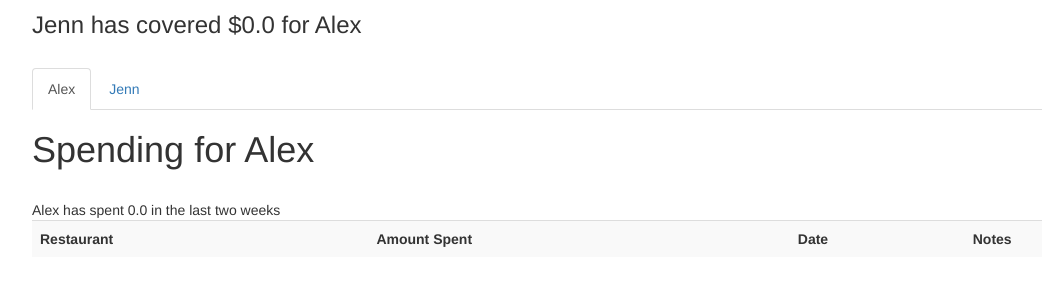
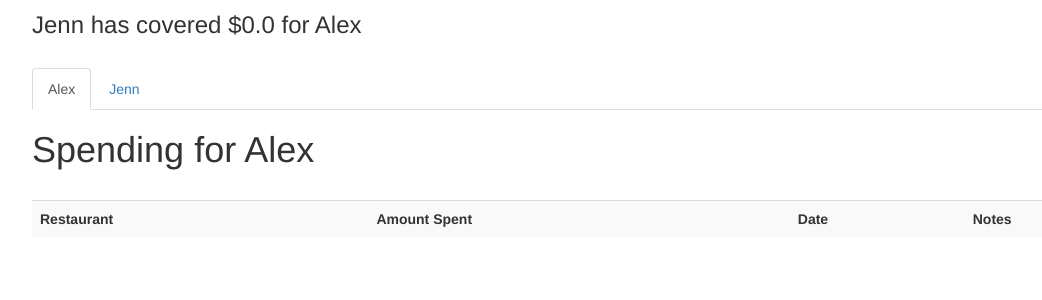
Before and after one commit to amcheng/EasySplitterDeploy, a Flask app: page / in a window 1280 px wide. Shown: the part 350-650 px from the top of the page, without its empty margins (38-1080 px from the left). Run offline with Flask 2, Linux system fonts and the light colour scheme; data that the repository does not hold is empty; some libraries are stand-ins or nearby versions.

Commit message:
removing two weeks of spending query because of crashes

```diff
--- a/application.py
+++ b/application.py
@@ -77,14 +77,14 @@ def home():
     two_weeks_ago = (datetime.datetime.today() - datetime.timedelta(days=14)).strftime('%Y-%m-%d')
 
     # Query for spending in the last two weeks
-    two_weeks_spending_list = [0,0]
-    for i in range(0, 2):
-        spending = sql_sess.query(func.sum(BillSpending.amt_spent)). \
-            join(BillDetail, BillSpending.detail == BillDetail.id). \
-            filter(BillSpending.user_id == i). \
-            filter(BillDetail.date >= two_weeks_ago).scalar()
-        if spending:
-            two_weeks_spending_list[i] = spending
+    # two_weeks_spending_list = [0, 0]
+    # for i in range(0, 2):
+    #     spending = sql_sess.query(func.sum(BillSpending.amt_spent)). \
+    #         join(BillDetail, BillSpending.detail == BillDetail.id). \
+    #         filter(BillSpending.user_id == i). \
+    #         filter(BillDetail.date >= two_weeks_ago).scalar()
+    #     if spending:
+    #         two_weeks_spending_list[i] = spending
 
     # Calculate how much each person spent on the other, recycles query for general bill spending
     user_0_cover_spending = 0
@@ -107,7 +107,7 @@ def home():
     # Pass information to HTML files for display
     return render_template(
         'home.html', bill_qry_list=bill_qry_list,
-        spent_more=spent_more, two_weeks_spending_list=two_weeks_spending_list)
+        spent_more=spent_more)#, two_weeks_spending_list=two_weeks_spending_list)
 
 
 # Creating about route
--- a/templates/home.html
+++ b/templates/home.html
@@ -27,7 +27,7 @@
             Spending for Alex
         </h1>
         <br/>
-        Alex has spent {{two_weeks_spending_list[0]/100}} in the last two weeks
+
         {% with bill_qry=bill_qry_list[0] %}
         {% include 'display_bills.html' %}
         {% endwith %}
@@ -37,7 +37,7 @@
             Spending for Jenn
         </h1>
         <br/>
-        Jenn has spent {{two_weeks_spending_list[1]/100}} in the last two weeks
+
         {% with bill_qry=bill_qry_list[1] %}
         {% include 'display_bills.html' %}
         {% endwith %}
```
